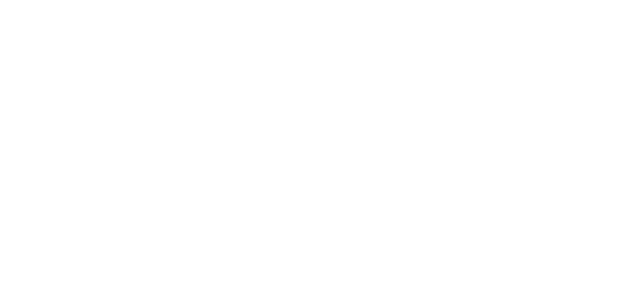
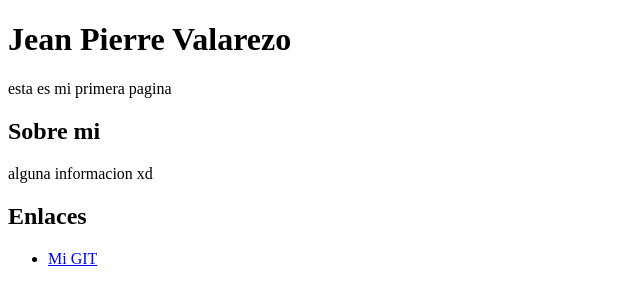
Before and after one commit to jean-pierre-valarezo/icc-ppw-u1-miPrimeraPagina, a plain HTML site: page index.html in a window 1280 px wide. Shown: the whole page, without its empty margins (0-640 px from the left). Drawn offline with Linux system fonts and the light colour scheme.

Commit message:
Actualizo contenido de index.html

```diff
--- a/index.html
+++ b/index.html
@@ -6,6 +6,20 @@
     <title>Document</title>
 </head>
 <body>
+    <h1>Jean Pierre Valarezo</h1>
+    <p>esta es mi primera pagina</p>
 
+    <h2>Sobre mi</h2>
+    <p>alguna informacion xd</p>
+
+    <h2>Enlaces</h2>
+    <ul>
+        <li>
+            <a
+                href="https://github.com/jean-pierre-valarezo"
+                traget="_blank"
+            >Mi GIT</a>
+        </li>
+    </ul>
 </body>
 </html>
```
